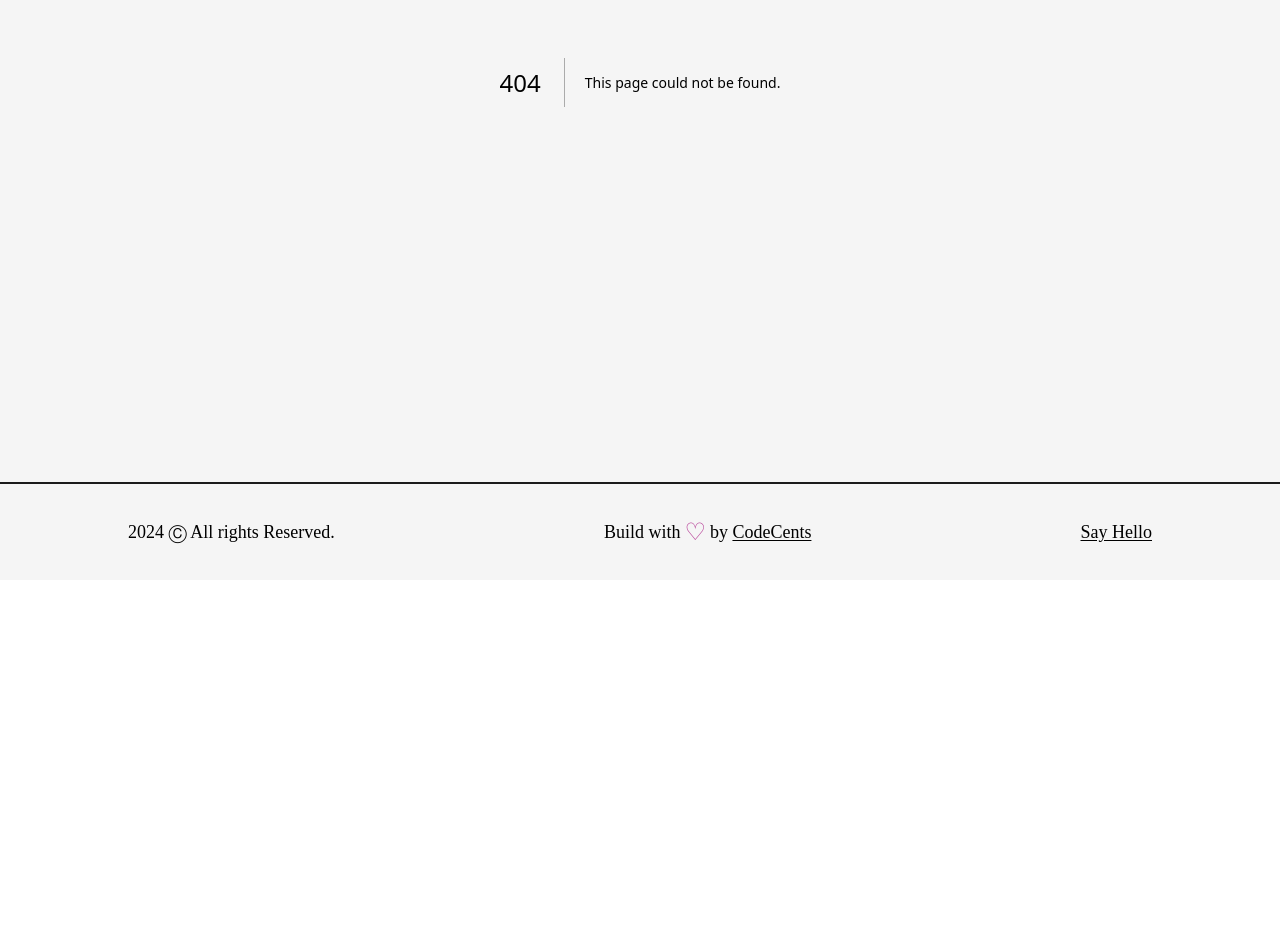
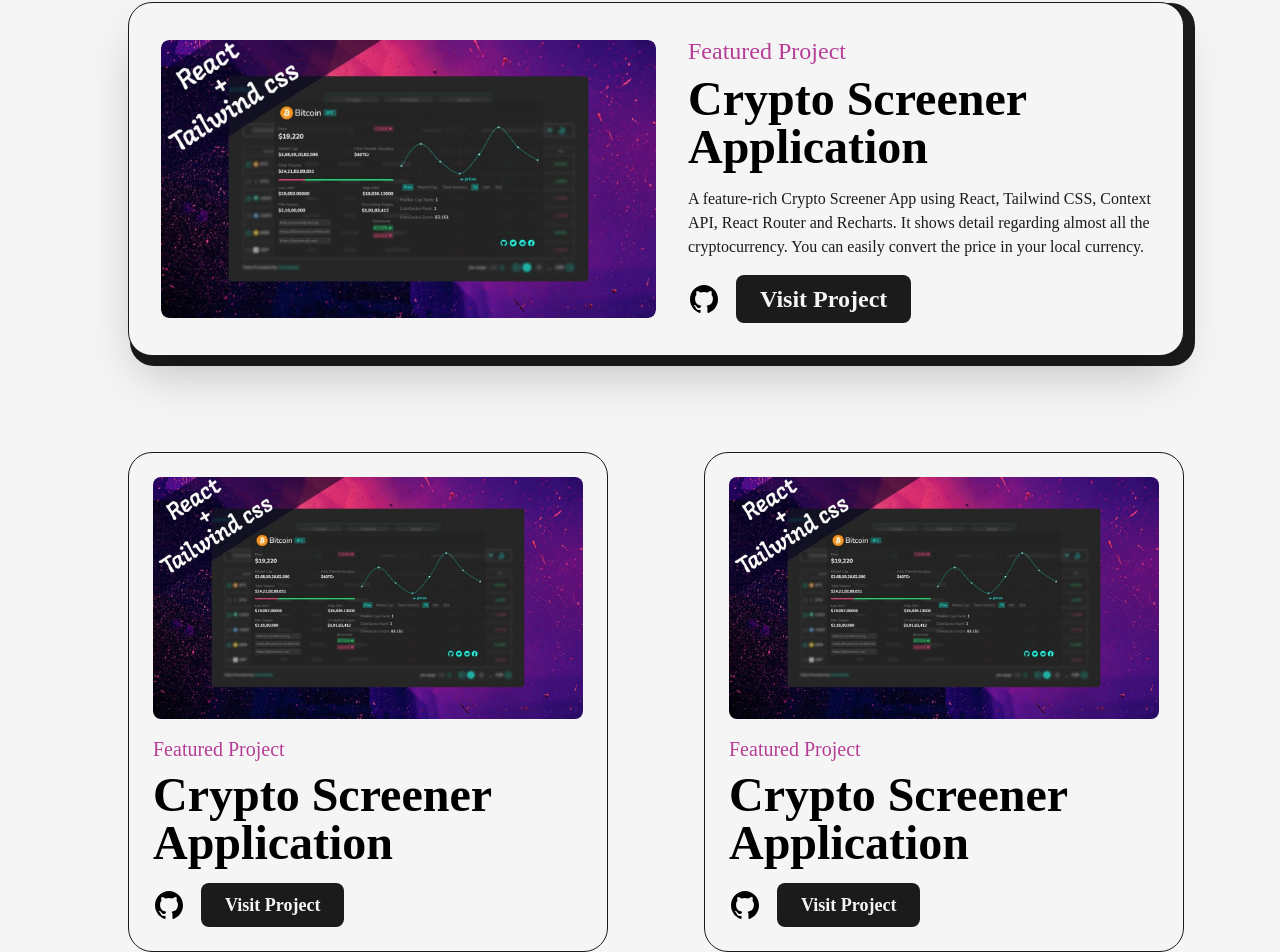
Before and after one commit to SaRTHaK0909k/Trial_portfolio, a Next.js app: page /projects in a window 1280 px wide. Before the commit this address had no page. Shown: the part 406-1358 px from the top of the page. Before the commit the page ends 986 px from the top, so only its background shows below. Built offline with nearby package versions, Linux system fonts and the light colour scheme.

Commit message:
finished projects page

```diff
--- /dev/null
+++ b/src/pages/projects.js
@@ -0,0 +1,184 @@
+import AnimatedText from "@/components/AnimatedText";
+import { GithubIcon } from "@/components/Icons/Github";
+import Layout from "@/components/Layout";
+import Image from "next/image";
+import Link from "next/link";
+import Head from "next/head";
+import React from "react";
+import project1 from "../../public/images/projects/crypto-screener-cover-image.jpg";
+
+const projects = () => {
+  const FeaturedProject = ({ type, title, summary, img, link, github }) => {
+    return (
+      <article className="w-full flex items-center justify-between relative rounded-3xl border border-solid border-dark bg-light shadow-2xl p-4 md:p-6 lg:p-8">
+      <div className="absolute top-0 -right-3 -z-10 w-[101%] h-[103%] rounded-3xl bg-dark" />
+      <Link
+        href={link}
+        className="w-1/2 cursor-pointer overflow-hidden rounded-lg"
+        target="_blank"
+      >
+        <Image src={img} alt={title} className="w-full h-auto rounded-lg" />
+      </Link>
+      <div className="w-1/2 flex flex-col items-start justify-between pl-4 md:pl-6 lg:pl-8">
+        <span className="text-primary font-medium text-lg md:text-xl lg:text-2xl">
+          {type}
+        </span>
+        <Link
+          href={link}
+          className="hover:underline underline-offset-2"
+          target="_blank"
+        >
+          <h2 className="my-2 w-full text-left text-2xl md:text-4xl lg:text-5xl font-bold">
+            {title}
+          </h2>
+        </Link>
+        <p className="my-2 font-medium text-dark">{summary}</p>
+        <div className="mt-2 flex items-center">
+          <Link href={github} target="_blank" className="w-8 h-8">
+            <GithubIcon />
+          </Link>
+          <Link
+            href={link}
+            className="ml-4 rounded-lg bg-dark text-light p-2 px-6 text-lg md:text-xl lg:text-2xl font-semibold"
+            target="_blank"
+          >
+            Visit Project
+          </Link>
+        </div>
+      </div>
+    </article>
+    );
+  };
+
+  const Project = ({ title, type, img, link, github }) => {
+    return (
+      <article className="w-full flex flex-col items-center justify-between rounded-3xl border border-solid border-dark bg-light p-6 relative">
+        <Link
+          href={link}
+          className="w-full cursor-pointer overflow-hidden rounded-lg mb-4"
+          target="_blank"
+        >
+          <Image src={img} alt={title} className="w-full h-auto" />
+        </Link>
+        <div className="w-full flex flex-col items-start justify-between">
+          <span className="text-primary font-medium text-xl">{type}</span>
+          <Link
+            href={link}
+            className="hover:underline underline-offset-2"
+            target="_blank"
+          >
+            <h2 className="my-2 text-left text-2xl sm:text-3xl md:text-4xl lg:text-5xl font-bold">
+              {title}
+            </h2>
+          </Link>
+          <div className="mt-2 flex items-center">
+            <Link href={github} target="_blank" className="w-8 h-8">
+              <GithubIcon />
+            </Link>
+            <Link
+              href={link}
+              className="ml-4 rounded-lg bg-dark text-light p-2 px-6 text-lg font-semibold"
+              target="_blank"
+            >
+              Visit Project
+            </Link>
+          </div>
+        </div>
+      </article>
+    );
+  };
+
+  return (
+    <>
+      <Head>
+        <title>CodeCents | Projects Page</title>
+        <meta name="desription" content="" />
+      </Head>
+
+      <main className="w-full mb-16 flex flex-col items-center justify-center">
+        <Layout className="pt-16">
+          {/* <AnimatedText text="Imagination Trumps Knowledge!"/> */}
+          <h2 className="font-bold  text-8xl mb-16 w-full text-center">
+            Imagination Trumps Knowledge!
+          </h2>
+          <div className="grid grid-cols-12 gap-24">
+            <div className="col-span-12">
+              <FeaturedProject
+                title="Crypto Screener Application"
+                img={project1}
+                summary="A feature-rich Crypto Screener App using React, Tailwind CSS, Context API, React Router and Recharts.
+                It shows detail regarding almost all the cryptocurrency. You can easily convert the price in your
+                local currency."
+                link="/"
+                github="/"
+                type="Featured Project"
+              />
+            </div>
+            <div className="col-span-6">
+              <Project
+                title="Crypto Screener Application"
+                img={project1}
+                summary="A feature-rich Crypto Screener App using React, Tailwind CSS, Context API, React Router and Recharts.
+                It shows detail regarding almost all the cryptocurrency. You can easily convert the price in your
+                local currency."
+                link="/"
+                github="/"
+                type="Featured Project"
+              />
+            </div>
+            <div className="col-span-6">
+              <Project
+                title="Crypto Screener Application"
+                img={project1}
+                summary="A feature-rich Crypto Screener App using React, Tailwind CSS, Context API, React Router and Recharts.
+                It shows detail regarding almost all the cryptocurrency. You can easily convert the price in your
+                local currency."
+                link="/"
+                github="/"
+                type="Featured Project"
+              />
+            </div>
+            <div className="col-span-12">
+              <FeaturedProject
+                title="Crypto Screener Application"
+                img={project1}
+                summary="A feature-rich Crypto Screener App using React, Tailwind CSS, Context API, React Router and Recharts.
+                It shows detail regarding almost all the cryptocurrency. You can easily convert the price in your
+                local currency."
+                link="/"
+                github="/"
+                type="Featured Project"
+              />
+            </div>
+            <div className="col-span-6">
+              <Project
+                title="Crypto Screener Application"
+                img={project1}
+                summary="A feature-rich Crypto Screener App using React, Tailwind CSS, Context API, React Router and Recharts.
+                It shows detail regarding almost all the cryptocurrency. You can easily convert the price in your
+                local currency."
+                link="/"
+                github="/"
+                type="Featured Project"
+              />
+            </div>
+            <div className="col-span-6">
+              <Project
+                title="Crypto Screener Application"
+                img={project1}
+                summary="A feature-rich Crypto Screener App using React, Tailwind CSS, Context API, React Router and Recharts.
+                It shows detail regarding almost all the cryptocurrency. You can easily convert the price in your
+                local currency."
+                link="/"
+                github="/"
+                type="Featured Project"
+              />
+            </div>
+          </div>
+        </Layout>
+      </main>
+    </>
+  );
+};
+
+export default projects;
```
